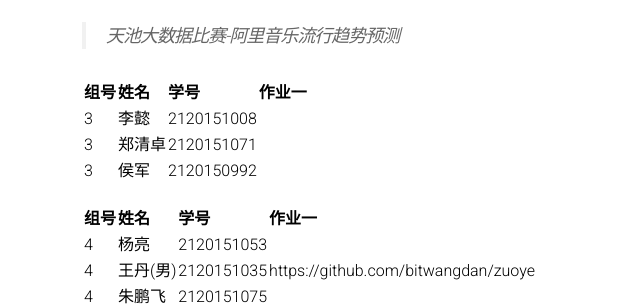
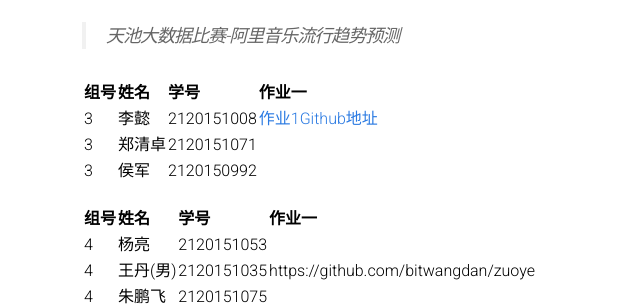
Before and after one commit to BITDM/bitdm.github.io, a Jekyll site: the page built from 2016/groups.md, in a window 1280 px wide and 900 px high, scrolled down 391 px. Shown: the part 151-457 px from the top of the window, without its empty margins (158-798 px from the left). Built offline with Jekyll 4.4.1, drawn with Linux system fonts in a browser that asks for light colours.

Commit message:
add link of submission1 by liyi

```diff
--- a/2016/groups.md
+++ b/2016/groups.md
@@ -25,7 +25,7 @@
 
 |组号|姓名|学号|作业一|
 |:-------------|:-------------|:-----|:-----|
-|3|李懿|2120151008|
+|3|李懿|2120151008|[作业1Github地址](https://github.com/amazingcosmos/DM-course-SeaweedAnalysis)
 |3|郑清卓|2120151071|
 |3|侯军|2120150992|
 
```
